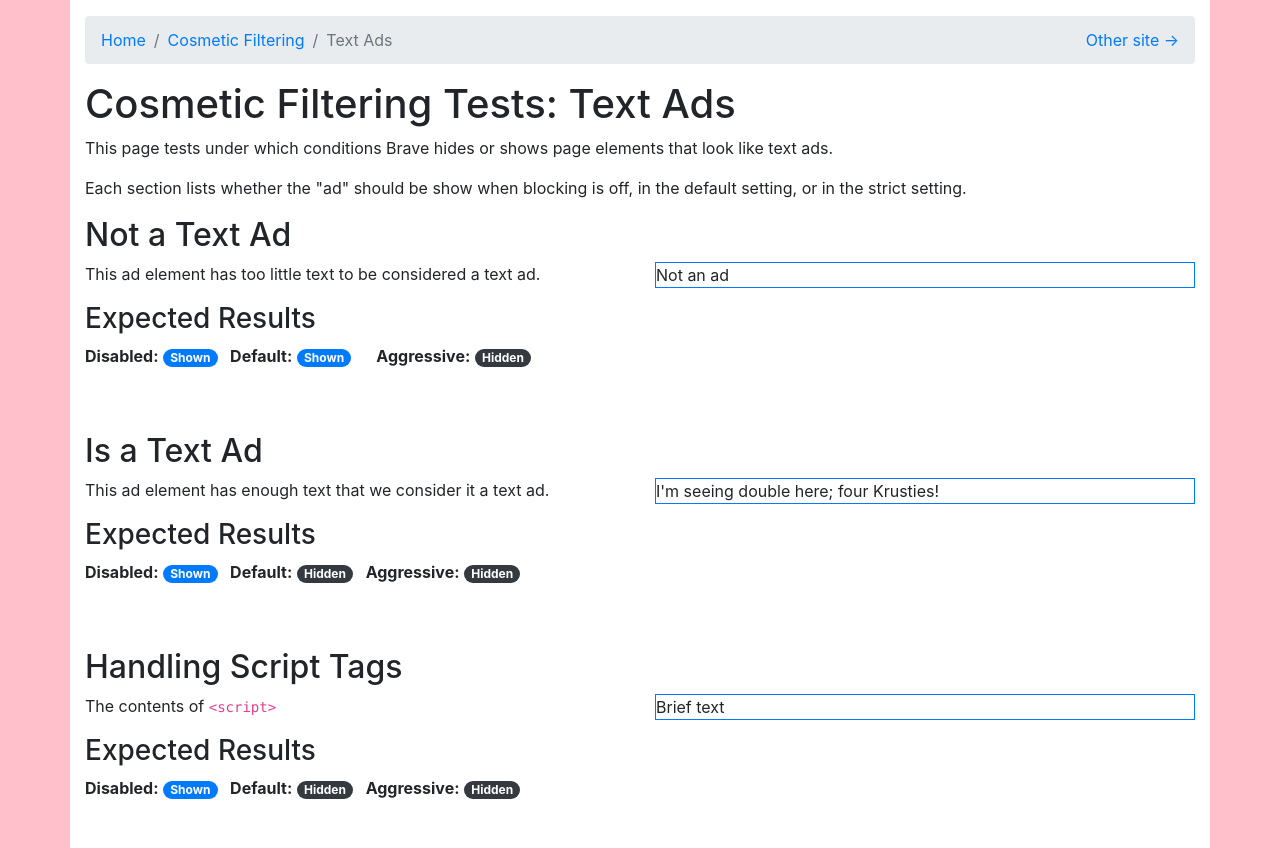
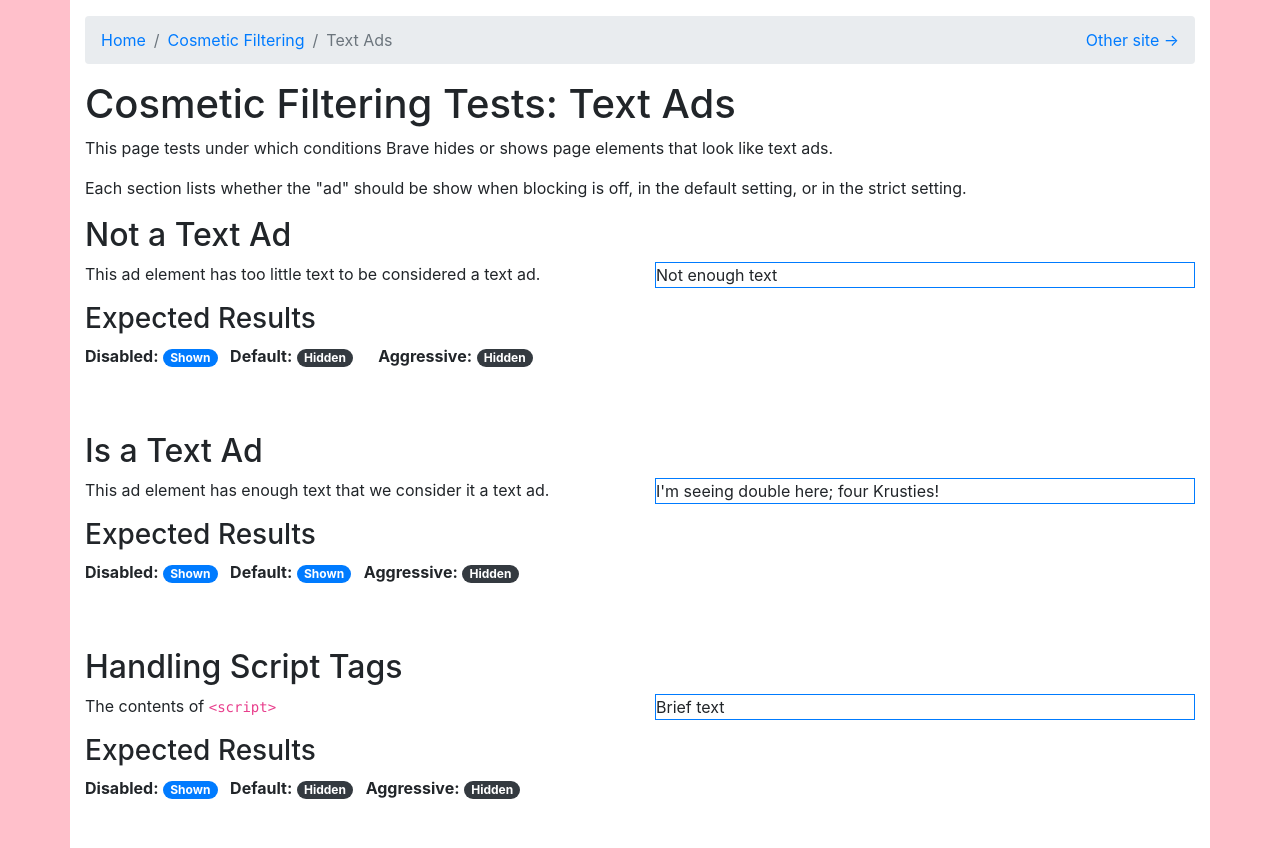
Before and after one commit to brave-experiments/qa-test-pages, a website: page cosmetic-filtering/text-ads.html in a window 1280 px wide. Drawn offline with Linux system fonts and the light colour scheme.

Commit message:
correct cosmetic filtering tests

```diff
--- a/cosmetic-filtering/text-ads.html
+++ b/cosmetic-filtering/text-ads.html
@@ -55,7 +55,7 @@
             </li>
             <li class="list-inline-item">
               <strong>Default:</strong>
-              <span class="badge badge-pill badge-primary">Shown</span>
+              <span class="badge badge-pill badge-dark">Hidden</span>
             </li>
             <li class="list-inline-item"></li>
               <strong>Aggressive:</strong>
@@ -66,7 +66,7 @@
         <div class="col">
           <div class="border border-primary">
             <div class="ad--300">
-              Not an ad
+              Not enough text
             </div>
           </div>
         </div>
@@ -93,7 +93,7 @@
             </li>
             <li class="list-inline-item">
               <strong>Default:</strong>
-              <span class="badge badge-pill badge-dark">Hidden</span>
+              <span class="badge badge-pill badge-primary">Shown</span>
             </li>
             <li class="list-inline-item">
               <strong>Aggressive:</strong>
```
